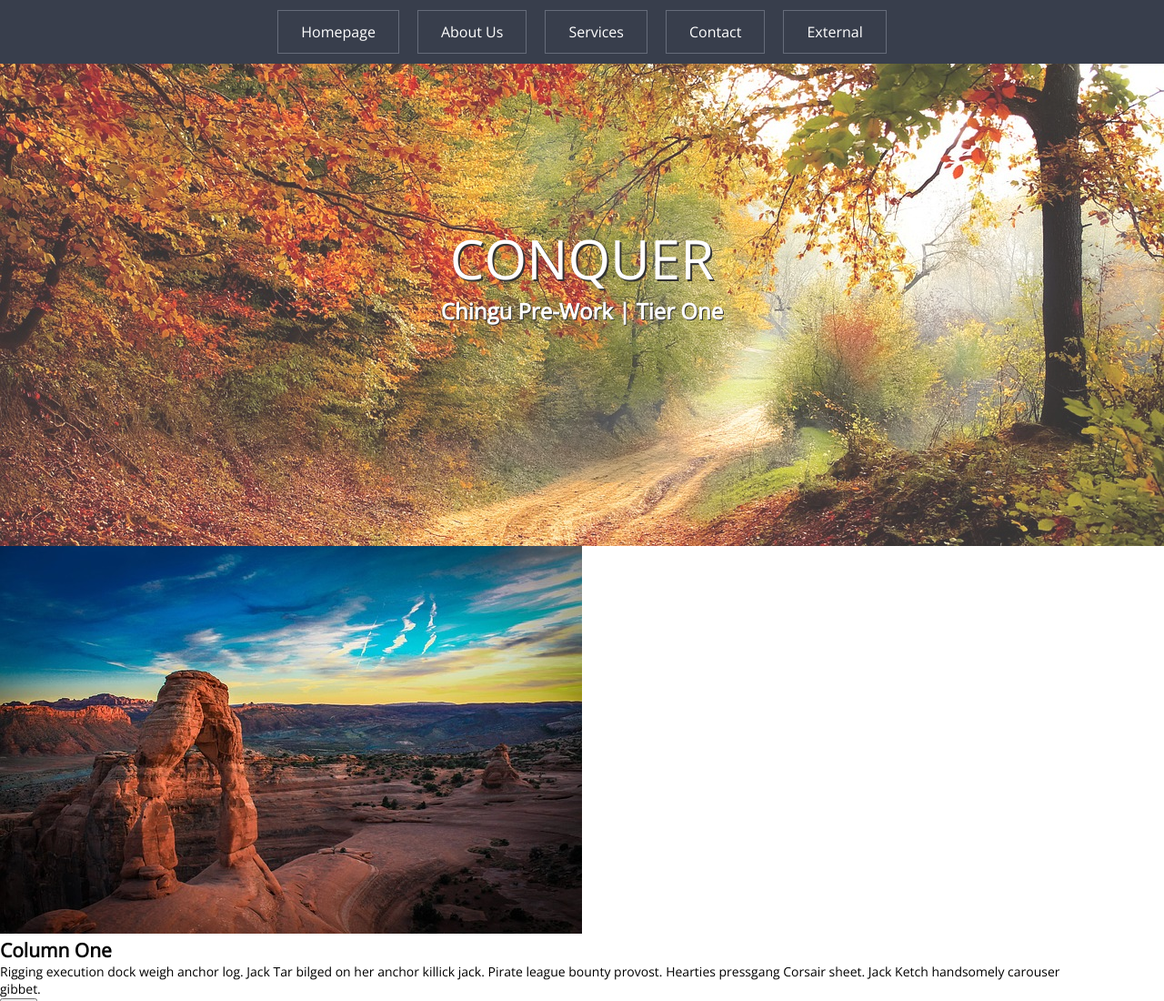
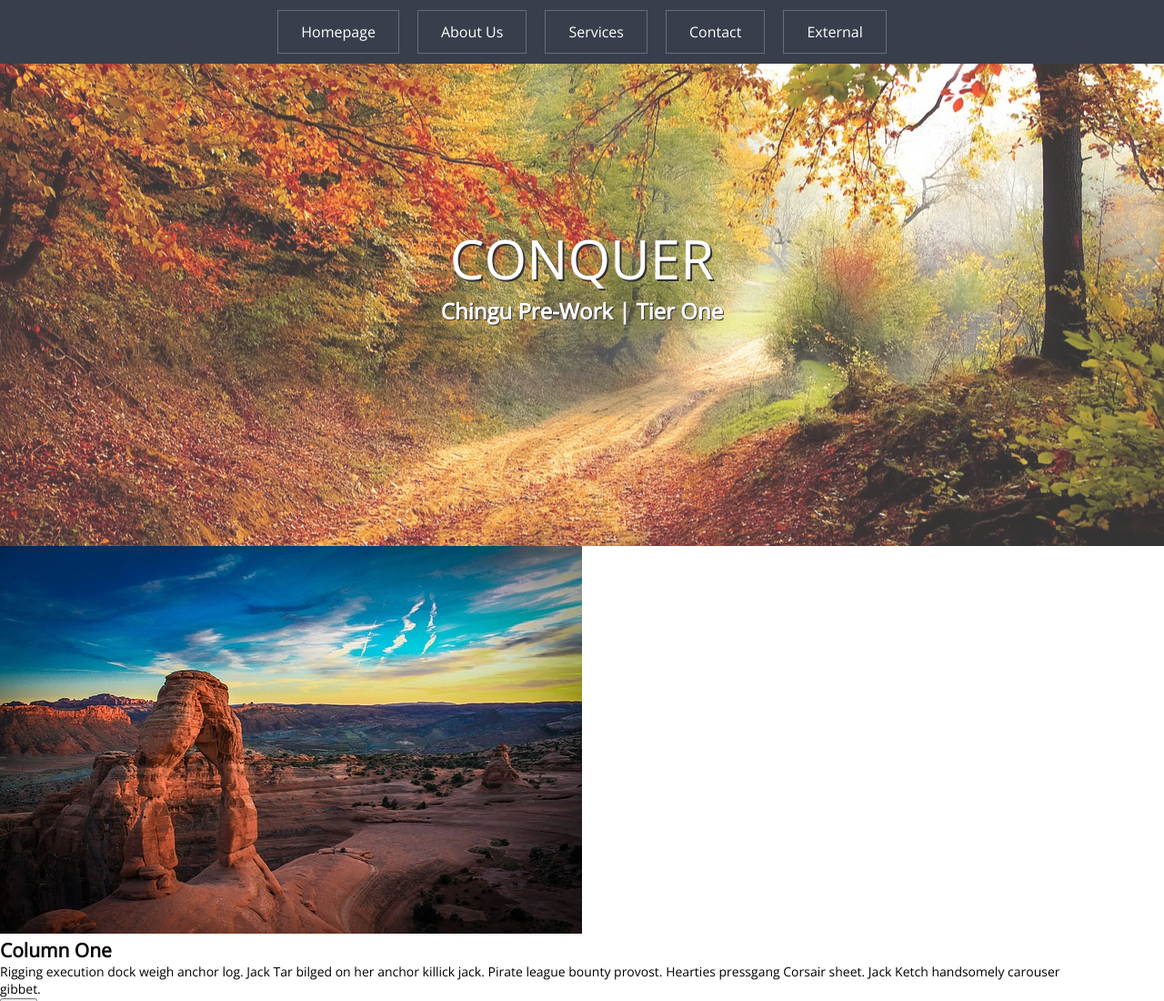
Before and after one commit to whimsicurl-creations/chingu-pre-work, a plain HTML site: page index.html in a window 1280 px wide. Shown: the top 1100 px of the page at 91% size. Drawn offline with nearby package versions, Linux system fonts and the light colour scheme.

Commit message:
update header bg image properties

```diff
--- a/css/style.css
+++ b/css/style.css
@@ -60,11 +60,12 @@ nav ul li a:hover {
 /* ===== HOMEPAGE ===== */
 #homepage {
     background-image: url('../img/home-bg.jpg');
+    background-attachment: fixed;
+    background-position: center;
+    background-repeat: no-repeat;
     background-size: cover;
     opacity: 0.8;
-    /* filter: blur(3px); */
     height: 600px;
-    z-index: -1;
 }
 header {
     display: flex;
```
